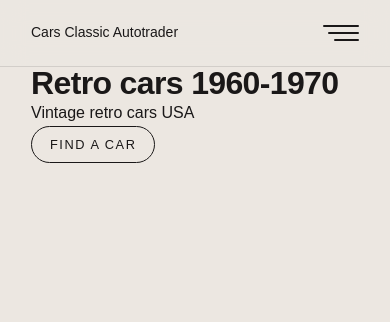
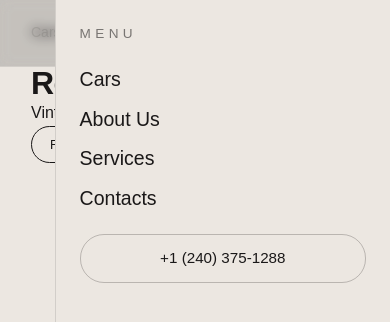
Before and after one commit to Nasuschnyi/retro-cars, a Next.js app: page / in a window 390 px wide. Both pictures are taken after a click on the button "Open menu". Shown: the top 322 px of the page. Built offline with nearby package versions, Linux system fonts and the light colour scheme; a web font is replaced by a local one.

Commit message:
burger-menu

```diff
--- a/src/app/components/header/Header.tsx
+++ b/src/app/components/header/Header.tsx
@@ -1,5 +1,13 @@
 import Link from 'next/link';
+import { BurgerMenu } from '../ui/BurgerMenu';
 import styles from './header.module.scss';
+
+const navItems = [
+	{ href: '/', label: 'Cars' },
+	{ href: '/', label: 'About Us' },
+	{ href: '/', label: 'Services' },
+	{ href: '/', label: 'Contacts' },
+];
 
 export const Header = () => (
 	<header className={styles.header}>
@@ -12,38 +20,19 @@ export const Header = () => (
 			</Link>
 
 			<ul className={styles.list}>
-				<li className={styles.item}>
-					<Link
-						className={styles.link}
-						href="/"
+				{navItems.map((item) => (
+					<li
+						className={styles.item}
+						key={item.label}
 					>
-						Cars
-					</Link>
-				</li>
-				<li className={styles.item}>
-					<Link
-						className={styles.link}
-						href="/"
-					>
-						About Us
-					</Link>
-				</li>
-				<li className={styles.item}>
-					<Link
-						className={styles.link}
-						href="/"
-					>
-						Services
-					</Link>
-				</li>
-				<li className={styles.item}>
-					<Link
-						className={styles.link}
-						href="/"
-					>
-						Contacts
-					</Link>
-				</li>
+						<Link
+							className={styles.link}
+							href={item.href}
+						>
+							{item.label}
+						</Link>
+					</li>
+				))}
 			</ul>
 
 			<Link
@@ -53,15 +42,11 @@ export const Header = () => (
 				+1 (240) 375-1288
 			</Link>
 
-			<button
-				className={styles.burger}
-				type="button"
-				aria-label="Open menu"
-			>
-				<span className={styles.burgerLine} />
-				<span className={styles.burgerLine} />
-				<span className={styles.burgerLine} />
-			</button>
+			<BurgerMenu
+				navItems={navItems}
+				contactHref="tel:+12403751288"
+				contactLabel="+1 (240) 375-1288"
+			/>
 		</nav>
 	</header>
 );
--- a/src/app/components/header/header.module.scss
+++ b/src/app/components/header/header.module.scss
@@ -5,8 +5,8 @@
 	top: 0;
 	background: var(--color-background);
 	background: color-mix(in srgb, var(--color-background) 90%, transparent);
-	backdrop-filter: blur(12px);
-	border-bottom: 1px solid
+	backdrop-filter: blur(0.75rem);
+	border-bottom: 0.0625rem solid
 		color-mix(in srgb, var(--color-foreground) 12%, transparent);
 	z-index: 20;
 }
@@ -17,7 +17,7 @@
 	justify-content: space-between;
 	align-items: center;
 	gap: 1rem;
-	padding: clamp(24px, 4vw, 45px) var(--container-padding);
+	padding: clamp(1.5rem, 4vw, 2.8125rem) var(--container-padding);
 	margin: var(--container-margin);
 }
 
@@ -47,9 +47,9 @@
 		content: '';
 		position: absolute;
 		left: 0;
-		bottom: 2px;
+		bottom: 0.125rem;
 		width: 100%;
-		height: 1px;
+		height: 0.0625rem;
 		background: currentColor;
 		transform: scaleX(0);
 		transform-origin: left;
@@ -81,41 +81,6 @@
 	}
 }
 
-.burger {
-	display: none;
-	width: 2.25rem;
-	height: 1rem;
-	padding: 0;
-	border: 0;
-	background: transparent;
-	color: var(--color-foreground);
-	flex-direction: column;
-	justify-content: space-between;
-	align-items: flex-end;
-	cursor: pointer;
-}
-
-.burgerLine {
-	width: 100%;
-	height: 0.125rem;
-	border-radius: 999px;
-	background: currentColor;
-	transition: var(--transition-default);
-
-	&:nth-child(2) {
-		width: 85%;
-	}
-
-	&:nth-child(3) {
-		width: 70%;
-	}
-}
-
-.burger:focus-visible {
-	outline: 2px solid var(--color-accent);
-	outline-offset: 6px;
-}
-
 @include mixins.tablet {
 	.contact {
 		display: none;
@@ -126,8 +91,4 @@
 	.list {
 		display: none;
 	}
-
-	.burger {
-		display: flex;
-	}
 }
--- /dev/null
+++ b/src/app/components/ui/BurgerMenu.tsx
@@ -0,0 +1,83 @@
+'use client';
+
+import Link from 'next/link';
+import { useState } from 'react';
+import styles from './burger-menu.module.scss';
+
+type NavItem = {
+	href: string;
+	label: string;
+};
+
+type BurgerMenuProps = {
+	navItems: NavItem[];
+	contactHref: string;
+	contactLabel: string;
+};
+
+export const BurgerMenu = ({
+	navItems,
+	contactHref,
+	contactLabel,
+}: BurgerMenuProps) => {
+	const [isOpen, setIsOpen] = useState(false);
+
+	const closeMenu = () => setIsOpen(false);
+	const toggleMenu = () => setIsOpen((prev) => !prev);
+
+	return (
+		<div
+			className={styles.root}
+			data-open={isOpen ? 'true' : 'false'}
+		>
+			<button
+				className={styles.burger}
+				type="button"
+				aria-label={isOpen ? 'Close menu' : 'Open menu'}
+				aria-expanded={isOpen}
+				aria-controls="mobile-menu"
+				onClick={toggleMenu}
+			>
+				<span className={styles.burgerLine} />
+				<span className={styles.burgerLine} />
+				<span className={styles.burgerLine} />
+			</button>
+
+			<div
+				className={styles.backdrop}
+				onClick={closeMenu}
+				aria-hidden="true"
+			/>
+
+			<div
+				className={styles.menu}
+				id="mobile-menu"
+				aria-hidden={!isOpen}
+			>
+				<p className={styles.title}>Menu</p>
+				<ul className={styles.list}>
+					{navItems.map((item) => (
+						<li
+							className={styles.item}
+							key={`${item.label}-mobile`}
+						>
+							<Link
+								className={styles.link}
+								href={item.href}
+								onClick={closeMenu}
+							>
+								{item.label}
+							</Link>
+						</li>
+					))}
+				</ul>
+				<Link
+					className={styles.contact}
+					href={contactHref}
+				>
+					{contactLabel}
+				</Link>
+			</div>
+		</div>
+	);
+};
--- /dev/null
+++ b/src/app/components/ui/burger-menu.module.scss
@@ -0,0 +1,175 @@
+@use '../../styles/mixins';
+
+.root {
+	display: none;
+	align-items: center;
+}
+
+.burger {
+	width: 2.25rem;
+	height: 1rem;
+	padding: 0;
+	border: 0;
+	background: transparent;
+	color: var(--color-foreground);
+	flex-direction: column;
+	justify-content: space-between;
+	align-items: flex-end;
+	cursor: pointer;
+	transition: var(--transition-default);
+	position: relative;
+	z-index: 35;
+}
+
+.burgerLine {
+	width: 100%;
+	height: 0.125rem;
+	background: currentColor;
+	transform-origin: center;
+	transition: var(--transition-default);
+
+	&:nth-child(2) {
+		width: 85%;
+	}
+
+	&:nth-child(3) {
+		width: 70%;
+	}
+}
+
+.burger:focus-visible {
+	outline: 0.125rem solid var(--color-accent);
+	outline-offset: 0.375rem;
+}
+
+.backdrop,
+.menu {
+	display: none;
+}
+
+@include mixins.mobile {
+	.root {
+		display: flex;
+	}
+
+	.burger {
+		display: flex;
+	}
+
+	.backdrop {
+		display: block;
+		position: fixed;
+		inset: 0;
+		background: color-mix(
+			in srgb,
+			var(--color-foreground) 18%,
+			transparent
+		);
+		backdrop-filter: blur(6px);
+		-webkit-backdrop-filter: blur(6px);
+		opacity: 0;
+		pointer-events: none;
+		transition: var(--transition-default);
+		z-index: 100;
+	}
+
+	.menu {
+		display: flex;
+		position: fixed;
+		top: 0;
+		right: 0;
+		height: 100vh;
+		width: min(86vw, 22.5rem);
+		padding: clamp(1.5rem, 6vw, 2.5rem);
+		background: var(--color-background);
+		border-left: 1px solid
+			color-mix(in srgb, var(--color-foreground) 12%, transparent);
+		opacity: 0;
+		visibility: hidden;
+		pointer-events: none;
+		transform: scaleX(0);
+		transform-origin: right center;
+		transition:
+			transform 0.25s ease,
+			opacity 0.2s ease;
+		flex-direction: column;
+		gap: 1.5rem;
+		z-index: 110;
+	}
+
+	.title {
+		font-size: 0.85rem;
+		letter-spacing: 0.32em;
+		text-transform: uppercase;
+		color: color-mix(in srgb, var(--color-foreground) 55%, transparent);
+	}
+
+	.list {
+		display: flex;
+		flex-direction: column;
+		gap: 1rem;
+	}
+
+	.item {
+		display: flex;
+	}
+
+	.link {
+		font-size: clamp(1.1rem, 5vw, 1.5rem);
+		line-height: 1.2;
+		transition: var(--transition-default);
+
+		&:hover,
+		&:focus-visible {
+			color: var(--color-accent);
+			transform: translateX(0.25rem);
+		}
+	}
+
+	.contact {
+		display: inline-flex;
+		align-items: center;
+		justify-content: center;
+		gap: 0.5rem;
+		font-size: 0.95rem;
+		color: var(--color-foreground);
+		padding: 0.75rem 1rem;
+		border-radius: 1.5rem;
+		border: 1px solid
+			color-mix(in srgb, var(--color-foreground) 24%, transparent);
+		transition: var(--transition-default);
+
+		&:hover,
+		&:focus-visible {
+			color: var(--color-background);
+			background: var(--color-foreground);
+		}
+	}
+
+	.root[data-open='true'] .backdrop {
+		opacity: 1;
+		pointer-events: auto;
+	}
+
+	.root[data-open='true'] .menu {
+		opacity: 1;
+		visibility: visible;
+		pointer-events: auto;
+		transform: scaleX(1);
+	}
+
+	.root[data-open='true'] .burgerLine:nth-child(1) {
+		width: 100%;
+		transform: translateY(0.4rem) rotate(45deg);
+	}
+
+	.root[data-open='true'] .burgerLine:nth-child(2) {
+		opacity: 0;
+		transform: translateX(-0.4rem);
+	}
+
+	.root[data-open='true'] .burgerLine:nth-child(3) {
+		width: 100%;
+		transform: translateY(-0.4rem) rotate(-45deg);
+	}
+}
```
